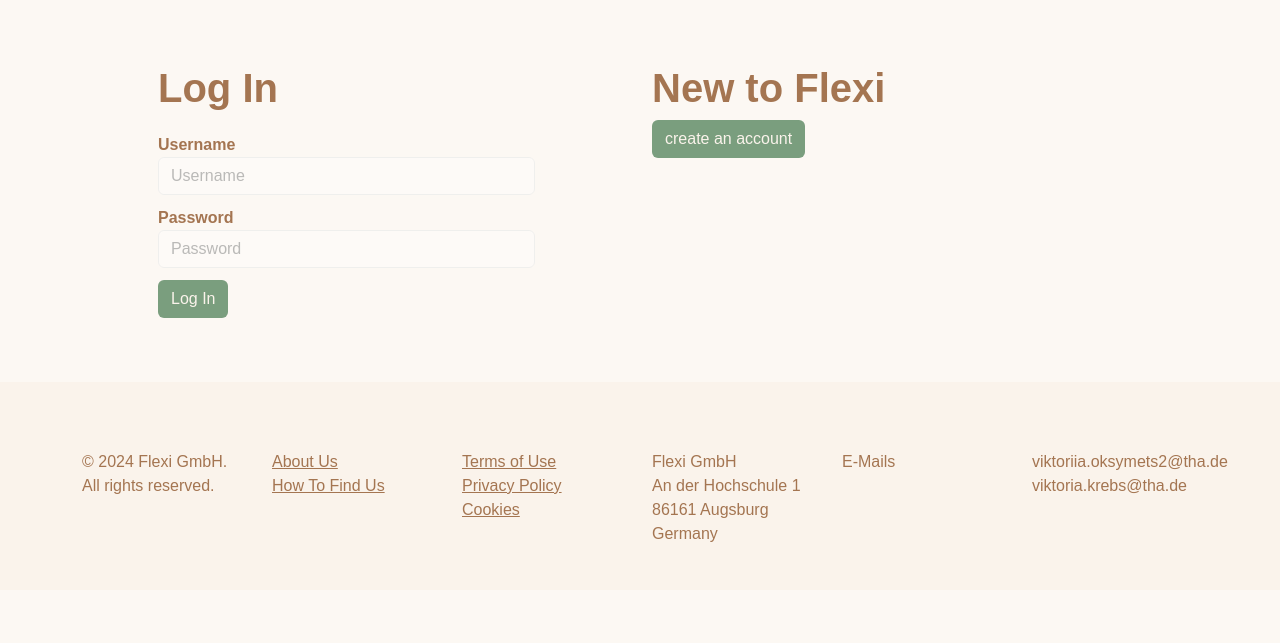
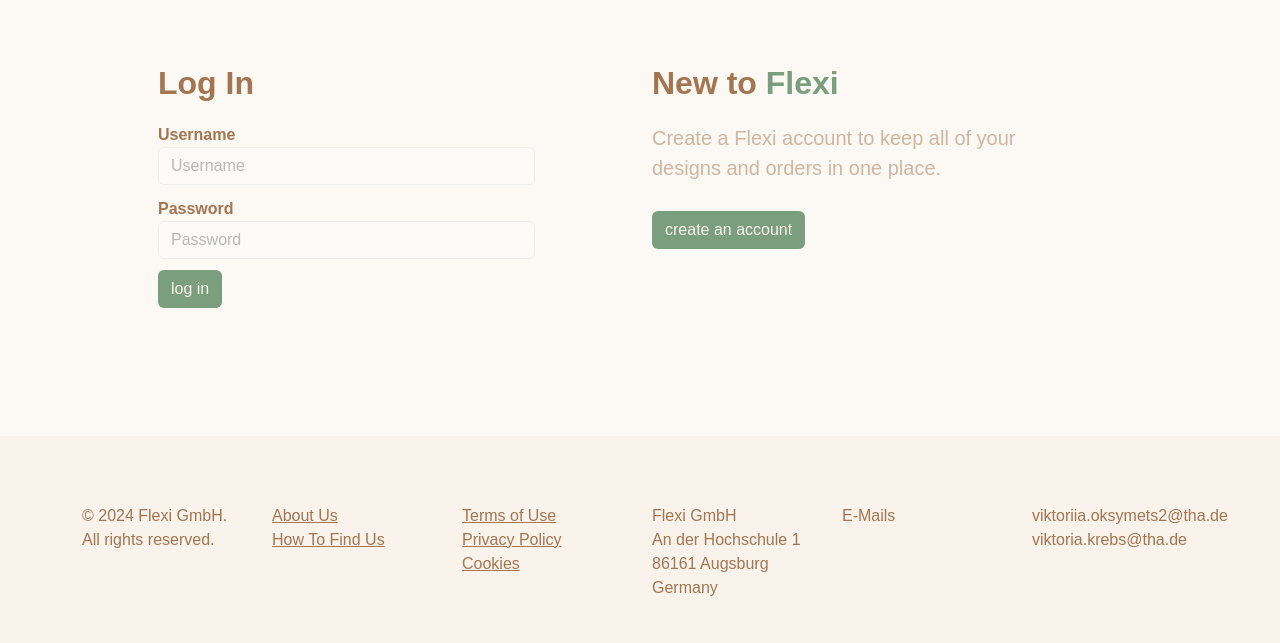
Before and after one commit to oksymetz/flexi, a Django app: page /accounts/login/ in a window 1280 px wide. Shown: the part 91-734 px from the top of the page. Run offline with Django 4.2, Linux system fonts and the light colour scheme.

Commit message:
login page changes

```diff
--- a/configurator/profiles/templates/profiles/login.html
+++ b/configurator/profiles/templates/profiles/login.html
@@ -6,7 +6,7 @@
 </head>
 
 
-<div class="container" style="padding: 5%; padding-bottom: 15%;">
+<div class="container" style="padding: 5%; padding-bottom: 10%;">
     <div class="container row">
         <div class="col-6" style="padding-right: 5%;">
             <div class="container" style="text-align: left; padding-bottom: 3%;">
--- a/configurator/profiles/templates/registration/login.html
+++ b/configurator/profiles/templates/registration/login.html
@@ -6,11 +6,11 @@
 </head>
 
 
-<div class="container" style="padding: 5%;">
+<div class="container" style="padding: 5%; padding-bottom: 10%;">
     <div class="container row">
         <div class="col-6" style="padding-right: 5%;">
             <div class="container" style="text-align: left; padding-bottom: 3%;">
-                <h2 class="h2">Log In</h2>
+                <h2 class="h2" style="font-size: 32px;">Log In</h2>
             </div>
             <div class="container" style="padding-right: 10%;">
                 <form action="{% url 'profile:login' %}" method="post" name="login" id="login">
@@ -20,15 +20,16 @@
                     </div>
                     <div class="form-group">
                         <label class="label" for="login">Password</label>
-                        <input type="int" class="form-control" id="login" name="password" placeholder="Password" required>
+                        <input type="int" class="form-control"  id="login" name="password" placeholder="Password" required>
                     </div>
-                    <button type="submit" value="Submit" class="btn btn-save">Log In</button>
+                    <button type="submit" value="Submit" class="btn btn-save">log in</button>
                 </form>
             </div>
         </div>
         <div class="col-6" style="padding-right: 5%;">
             <div class="container" style="text-align: left; padding-bottom: 3%;">
-                <h2 class="h2">New to <span class="highlight">Flexi</span></h3>
+                <h2 class="h2" style="font-size: 32px;">New to <span class="highlight" style="color:#7A9E7E;">Flexi</span></h2>
+                <p style="font-size: 20px; color: #A4755180; padding-top: 3%; padding-bottom: 3%;">Create a Flexi account to keep all of your designs and orders in one place.</p>
                 <a class="btn btn-save" href="{% url 'profile:signin' %}">create an account</a>
             </div>
         </div>
```
